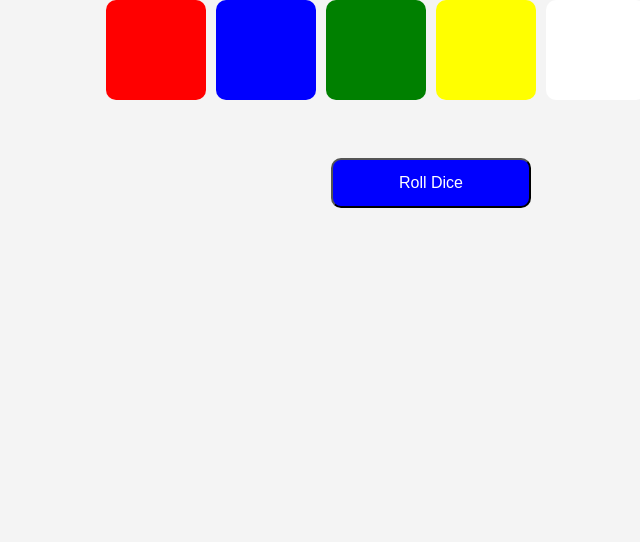
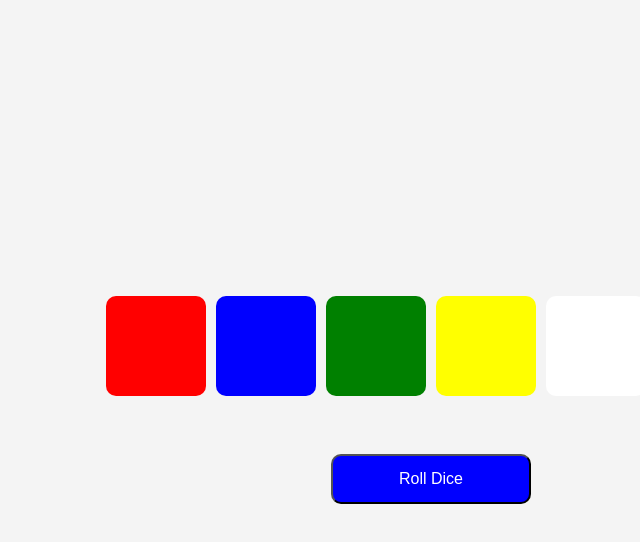
Before and after one commit to jorisfalter/qwixxdice, a plain HTML site: page index.html in a window 1280 px wide. Shown: the whole page, without its empty margins (209-849 px from the left). Drawn offline with Linux system fonts and the light colour scheme.

Commit message:
Update styles.css

```diff
--- a/styles.css
+++ b/styles.css
@@ -1,6 +1,7 @@
 body {
     display: flex;
     flex-direction: column;
+    justify-content: center; /* Centers the content vertically */
     align-items: center;
     min-height: 100vh;
     margin: 0;
```
